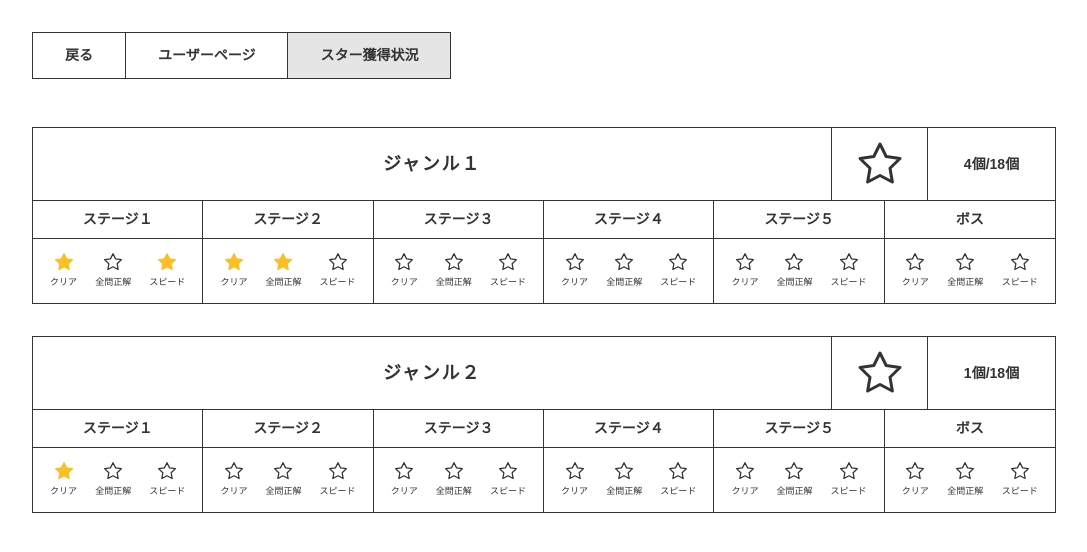
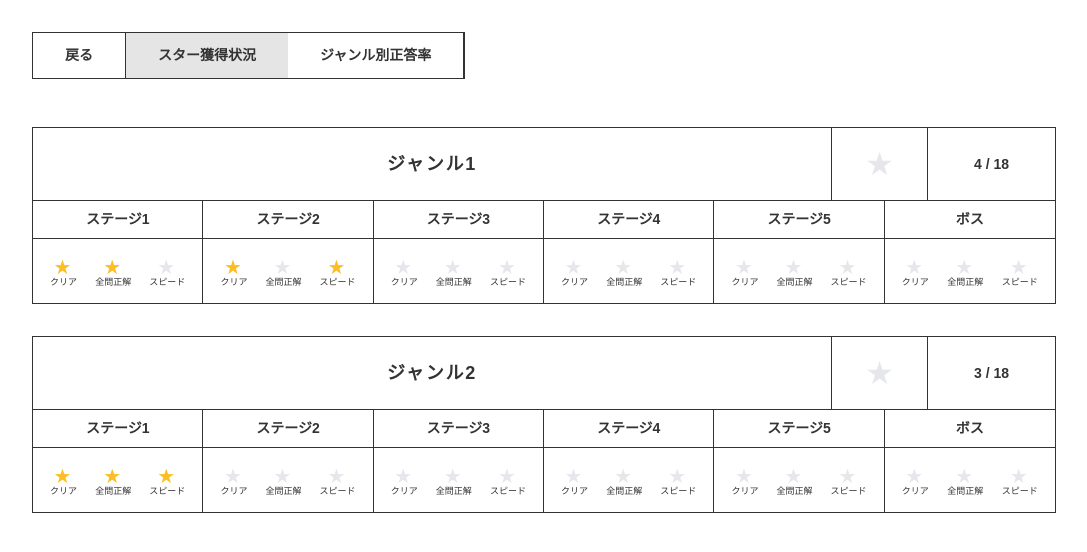
Before and after one commit to 251018-hinokuma/AltF4, a Next.js app: page /star_correct in a window 1280 px wide. Shown: the top 552 px of the page, without its empty margins (0-1087 px from the left). Built offline with nearby package versions, Linux system fonts and the light colour scheme.

Commit message:
機能作成

```diff
--- a/app/genre_percentage/page.module.css
+++ b/app/genre_percentage/page.module.css
@@ -1,70 +1,118 @@
-/* app/genre-accuracy/page.module.css */
-
-/* 画面全体のコンテナ（背景色と余白） */
+/* 画面全体のベース（王宮や羊皮紙を思わせる暖かみのあるアイボリー） */
 .container {
   min-height: 100vh;
-  background-color: #ffffff; /* 🌟白い背景に変更 */
-  color: #000000;            /* 🌟黒い文字に変更 */
-  padding: 60px 80px;         /* 画面全体の余白（スケッチに合わせて少し広め） */
+  background: radial-gradient(circle at top center, #ffffff, #fdfbf7 60%, #f3ede4);
+  color: #3f312b; /* 文字色は深みのあるセピア・ブラウン系 */
+  padding: 3rem 2rem;
+  font-family: 'Helvetica Neue', Arial, 'Hiragino Kaku Gothic ProN', 'Hiragino Sans', sans-serif;
 }
 
-/* --- ヘッダー（タブ） --- */
+/* ヘッダー（タブ部分） */
 .header {
   display: flex;
-  justify-content: flex-start;
-  margin-bottom: 60px; /* 表との間隔 */
+  gap: 1.5rem;
+  margin-bottom: 2.5rem;
+  border-bottom: 2px solid #e7e0d3;
+  padding-bottom: 0;
 }
 
-/* 各タブの基本スタイル */
+/* 通常のタブボタン（未選択） */
 .tab {
-  background-color: transparent;
-  color: #000000;            /* 🌟黒い文字に変更 */
-  border: 1px solid #000000; /* 🌟黒い枠線に変更 */
-  padding: 20px 0;
-  width: 180px;
-  text-align: center;
-  font-size: 16px;
+  background: transparent;
+  color: #8c7b70;
+  border: none;
+  padding: 0.75rem 1rem;
+  font-weight: 600;
+  font-size: 1rem;
   cursor: pointer;
-  /* 隣り合う枠線を重ねるためのテクニック */
-  margin-left: -1px;
+  transition: all 0.3s ease;
+  position: relative;
+  bottom: -2px; /* 線の位置調整 */
 }
 
-/* アクティブなタブ（黒背景に白文字） */
-.tabActive {
-  background-color: #000000; /* 🌟黒い背景に変更 */
-  color: #ffffff;            /* 🌟白い文字に変更 */
+.tab:hover {
+  color: #5c4d43;
 }
 
-/* --- メインコンテンツ（表） --- */
+/* 選択中のタブ（ロイヤルブルーとゴールドのアンダーライン） */
+.tabActive {
+  color: #1e3a8a; /* 知性と魔法を感じさせるロイヤルブルー */
+  border-bottom: 2px solid #d4af37; /* クラシックなゴールド */
+  text-shadow: 0 0 12px rgba(212, 175, 55, 0.2);
+}
+
+/* コンテンツエリア */
 .content {
   display: flex;
   flex-direction: column;
-  gap: 60px; /* 上下の表の間隔 */
+  gap: 2.5rem;
 }
 
-/* テーブル（表）全体のデザイン */
+/* ジャンルごとのテーブル（ギルドの依頼書・成績証明書のようなカード） */
 .genreTable {
   width: 100%;
-  border-collapse: collapse; /* セル同士の隙間をなくし、枠線を1本にする */
-  text-align: center;
+  border-collapse: collapse;
+  background: #ffffff;
+  border-radius: 8px;
+  border: 1px solid #e7e0d3;
+  box-shadow: 0 8px 20px rgba(139, 115, 85, 0.08); /* 暖かみのある上品な影 */
+  overflow: hidden;
+  position: relative;
 }
 
-/* 全てのセルに黒いボーダーをあてる */
+/* テーブル上部のゴールドライン装飾 */
+.genreTable::before {
+  content: "";
+  position: absolute;
+  top: 0;
+  left: 0;
+  right: 0;
+  height: 3px;
+  background: linear-gradient(90deg, #d4af37, #fdf5e6 50%, #d4af37);
+}
+
+/* ジャンルタイトル行 */
+.genreTitle {
+  background: #faf8f5;
+  color: #1e3a8a;
+  font-size: 1.2rem;
+  text-align: left;
+  padding: 1.25rem 1.5rem !important;
+  font-weight: bold;
+  border-bottom: 1px solid #e7e0d3 !important;
+  letter-spacing: 0.05em;
+}
+
+/* セルの共通設定 */
 .genreTable th,
 .genreTable td {
-  border: 1px solid #000000; /* 🌟黒い枠線に変更 */
-  padding: 15px;
-  font-weight: normal;       /* thの太字を解除 */
+  padding: 1.25rem 1rem;
+  text-align: center;
+  border-bottom: 1px solid #f0ebe1;
 }
 
-/* ジャンル名が入る1行目のセル */
-.genreTitle {
-  font-size: 18px;
-  padding: 20px !important;
+/* ジャンル全体の正答率セル（右上のヘッダー） */
+.genreTable tr:first-child th:last-child {
+  background: #faf8f5;
+  color: #8c7b70;
+  font-size: 1rem;
+  border-bottom: 1px solid #e7e0d3;
+  text-align: right;
+  padding-right: 1.5rem;
 }
 
-/* 正答率の値が入る最下行のセル */
-.genreTable td {
-  height: 90px;
-  vertical-align: middle;
+/* ステージ名の行 */
+.genreTable tr:nth-child(2) th {
+  background: #fdfbf7;
+  color: #786859;
+  font-size: 0.85rem;
+  font-weight: 600;
 }
+
+/* 実際の正答率（数値）の行 */
+.genreTable tr:nth-child(3) td {
+  font-size: 1.3rem;
+  font-weight: bold;
+  color: #3f312b; /* 数値ははっきりと濃い色で表示 */
+  border-bottom: none;
+}
--- a/app/star_correct/page.js
+++ b/app/star_correct/page.js
@@ -1,143 +1,127 @@
 "use client";
+
 import Link from 'next/link';
 import { useState, useEffect } from 'react';
-import styles from "./page.module.css";
+import styles from './page.module.css';
 
-// ==========================================
-// 共通パーツ: 星アイコン
-// ==========================================
-const StarIcon = ({ className, isEarned = false }) => (
-  <svg
-    xmlns="http://www.w3.org/2000/svg"
-    viewBox="0 0 24 24"
-    fill={isEarned ? "#fbbf24" : "none"}
-    stroke={isEarned ? "#fbbf24" : "currentColor"}
-    strokeWidth="1.5"
-    strokeLinecap="round"
-    strokeLinejoin="round"
-    className={className}
-  >
-    <polygon points="12 2 15.09 8.26 22 9.27 17 14.14 18.18 21.02 12 17.77 5.82 21.02 7 14.14 2 9.27 8.91 8.26 12 2" />
-  </svg>
-);
+export default function StarStatusPage() {
+  const stages = ['ステージ1', 'ステージ2', 'ステージ3', 'ステージ4', 'ステージ5', 'ボス'];
 
-// ==========================================
-// 【第3層: ステージの詳細情報】を受け取るコンポーネント
-// ==========================================
-const StageCard = ({ title, stageData }) => {
-  // データが渡ってこなかった場合（未プレイ時）の初期値
-  const data = stageData || { clear: false, perfect: false, speed: false };
-
-  const starTypes = [
-    { label: 'クリア', isEarned: data.clear },
-    { label: '全問正解', isEarned: data.perfect },
-    { label: 'スピード', isEarned: data.speed }
-  ];
-
-  return (
-    <div className={styles["star-stage-card"]}>
-      <div className={styles["star-stage-title"]}>{title}</div>
-      <div className={styles["star-star-list"]}>
-        {starTypes.map((star) => (
-          <div key={star.label} className={styles["star-star-item"]}>
-            <StarIcon className={styles["star-icon-small"]} isEarned={star.isEarned} />
-            <span className={styles["star-star-label"]}>{star.label}</span>
-          </div>
-        ))}
-      </div>
-    </div>
-  );
-};
-
-// ==========================================
-// 【第2層: ステージ一覧】を受け取るコンポーネント
-// ==========================================
-const GenreSection = ({ genreName, genreData }) => {
-  const stages = ['ステージ１', 'ステージ２', 'ステージ３', 'ステージ４', 'ステージ５', 'ボス'];
-
-  // ジャンル内の獲得済みスター数を計算
-  let earnedStars = 0;
-  if (genreData) {
-    Object.values(genreData).forEach(stage => {
-      if (stage.clear) earnedStars++;
-      if (stage.perfect) earnedStars++;
-      if (stage.speed) earnedStars++;
-    });
-  }
-  const totalStars = stages.length * 3;
-
-  return (
-    <div className={styles["star-genre-section"]}>
-      <div className={styles["star-genre-header"]}>
-        <div className={styles["star-genre-title"]}>{genreName}</div>
-        <div className={styles["star-genre-big-star"]}>
-          <StarIcon className={styles["star-icon-large"]} isEarned={earnedStars === totalStars} />
-        </div>
-        <div className={styles["star-genre-score"]}>
-          {earnedStars}個/{totalStars}個
-        </div>
-      </div>
-      <div className={styles["star-stage-grid"]}>
-        {stages.map((stage) => (
-          <StageCard
-            key={stage}
-            title={stage}
-            // 第3層（詳細情報）をStageCardに渡す
-            stageData={genreData ? genreData[stage] : null}
-          />
-        ))}
-      </div>
-    </div>
-  );
-};
-
-// ==========================================
-// 【第1層: ジャンル一覧（全体データ）】を管理するページ
-// ==========================================
-export default function StarStatusPage() {
-  const [saveData, setSaveData] = useState({});
+  // 三重構造（配列）のデータ
+  const [starData, setStarData] = useState({});
 
   useEffect(() => {
-    // 画面表示時にブラウザの保存領域（localStorage）からデータを取得
     const saved = localStorage.getItem("quizSaveData");
 
     if (saved) {
-      setSaveData(JSON.parse(saved));
+      setStarData(JSON.parse(saved));
     } else {
-      // ※まだセーブデータがない場合のテスト用ダミーデータ
+      // ダミーデータ
       const dummyData = {
-        "ジャンル１": {
-          "ステージ１": { clear: true, perfect: false, speed: true },
-          "ステージ２": { clear: true, perfect: true, speed: false },
-        },
-        "ジャンル２": {
-          "ステージ１": { clear: true, perfect: false, speed: false }
-        }
+        "ジャンル1": [
+          { clear: true, perfect: true, speed: false, correct: 5, total: 5 },
+          { clear: true, perfect: false, speed: true, correct: 3, total: 5 },
+          { clear: false, perfect: false, speed: false, correct: 0, total: 0 },
+        ],
+        "ジャンル2": [
+          { clear: true, perfect: true, speed: true, correct: 5, total: 5 }
+        ]
       };
-      setSaveData(dummyData);
+      setStarData(dummyData);
     }
   }, []);
 
+  const genres = [
+    { id: 1, name: "ジャンル1" },
+    { id: 2, name: "ジャンル2" },
+  ];
+
+  // ジャンル内の獲得星数を計算する関数
+  const calculateGenreStars = (genreArray) => {
+    let earned = 0;
+    const max = stages.length * 3; // 1ステージにつき最大3つの星
+
+    genreArray.forEach(stage => {
+      if (stage.clear) earned++;
+      if (stage.perfect) earned++;
+      if (stage.speed) earned++;
+    });
+
+    return { earned, max };
+  };
+
   return (
-    <div className={styles["star-container"]}>
-
-      <div className={styles["star-tabs"]}>
-        {/* Linkコンポーネントを使って画面遷移を実装 */}
+    <div className={styles['star-container']}>
+      {/* タブナビゲーション */}
+      <nav className={styles['star-tabs']}>
         <Link href="/">
-          <button className={styles["star-tab-button"]}>戻る</button>
+          <button className={styles['star-tab-button']}>戻る</button>
         </Link>
-        <Link href="/user">
-          <button className={styles["star-tab-button"]}>ユーザーページ</button>
-        </Link>
-        <button className={`${styles["star-tab-button"]} ${styles["star-tab-button-active"]}`}>
+        <button className={`${styles['star-tab-button']} ${styles['star-tab-button-active']}`}>
           スター獲得状況
         </button>
-      </div>
+        <Link href="/genre-accuracy">
+          <button className={styles['star-tab-button']}>ジャンル別正答率</button>
+        </Link>
+      </nav>
 
-      {/* 第2層（ステージ一覧）をGenreSectionに渡す */}
-      <GenreSection genreName="ジャンル１" genreData={saveData["ジャンル１"]} />
-      <GenreSection genreName="ジャンル２" genreData={saveData["ジャンル２"]} />
+      <main>
+        {genres.map((genre) => {
+          const genreArray = starData[genre.name] || [];
+          const starScore = calculateGenreStars(genreArray);
 
+          return (
+            <section key={genre.id} className={styles['star-genre-section']}>
+              {/* ジャンルヘッダー（タイトル、大きな星、スコア） */}
+              <header className={styles['star-genre-header']}>
+                <div className={styles['star-genre-title']}>{genre.name}</div>
+                <div className={styles['star-genre-big-star']}>
+                  <span style={{ fontSize: '2rem', color: starScore.earned === starScore.max ? '#fbbf24' : '#e5e7eb' }}>★</span>
+                </div>
+                <div className={styles['star-genre-score']}>
+                  {starScore.earned} / {starScore.max}
+                </div>
+              </header>
+
+              {/* ステージグリッド（6列） */}
+              <div className={styles['star-stage-grid']}>
+                {stages.map((stageName, index) => {
+                  const stageDetail = genreArray[index] || { clear: false, perfect: false, speed: false };
+                  const activeColor = '#fbbf24'; // 獲得時の色（ゴールド）
+                  const inactiveColor = '#e5e7eb'; // 未獲得時の色（薄いグレー）
+
+                  return (
+                    <div key={stageName} className={styles['star-stage-card']}>
+                      <div className={styles['star-stage-title']}>{stageName}</div>
+
+                      {/* 星とラベルのリスト */}
+                      <div className={styles['star-star-list']}>
+                        {/* 星1: クリア */}
+                        <div className={styles['star-star-item']}>
+                          <span className={styles['star-icon-small']} style={{ color: stageDetail.clear ? activeColor : inactiveColor, fontSize: '1.25rem' }}>★</span>
+                          <span className={styles['star-star-label']}>クリア</span>
+                        </div>
+
+                        {/* 星2: パーフェクト */}
+                        <div className={styles['star-star-item']}>
+                          <span className={styles['star-icon-small']} style={{ color: stageDetail.perfect ? activeColor : inactiveColor, fontSize: '1.25rem' }}>★</span>
+                          <span className={styles['star-star-label']}>全問正解</span>
+                        </div>
+
+                        {/* 星3: スピード */}
+                        <div className={styles['star-star-item']}>
+                          <span className={styles['star-icon-small']} style={{ color: stageDetail.speed ? activeColor : inactiveColor, fontSize: '1.25rem' }}>★</span>
+                          <span className={styles['star-star-label']}>スピード</span>
+                        </div>
+                      </div>
+                    </div>
+                  );
+                })}
+              </div>
+            </section>
+          );
+        })}
+      </main>
     </div>
   );
 }
```
